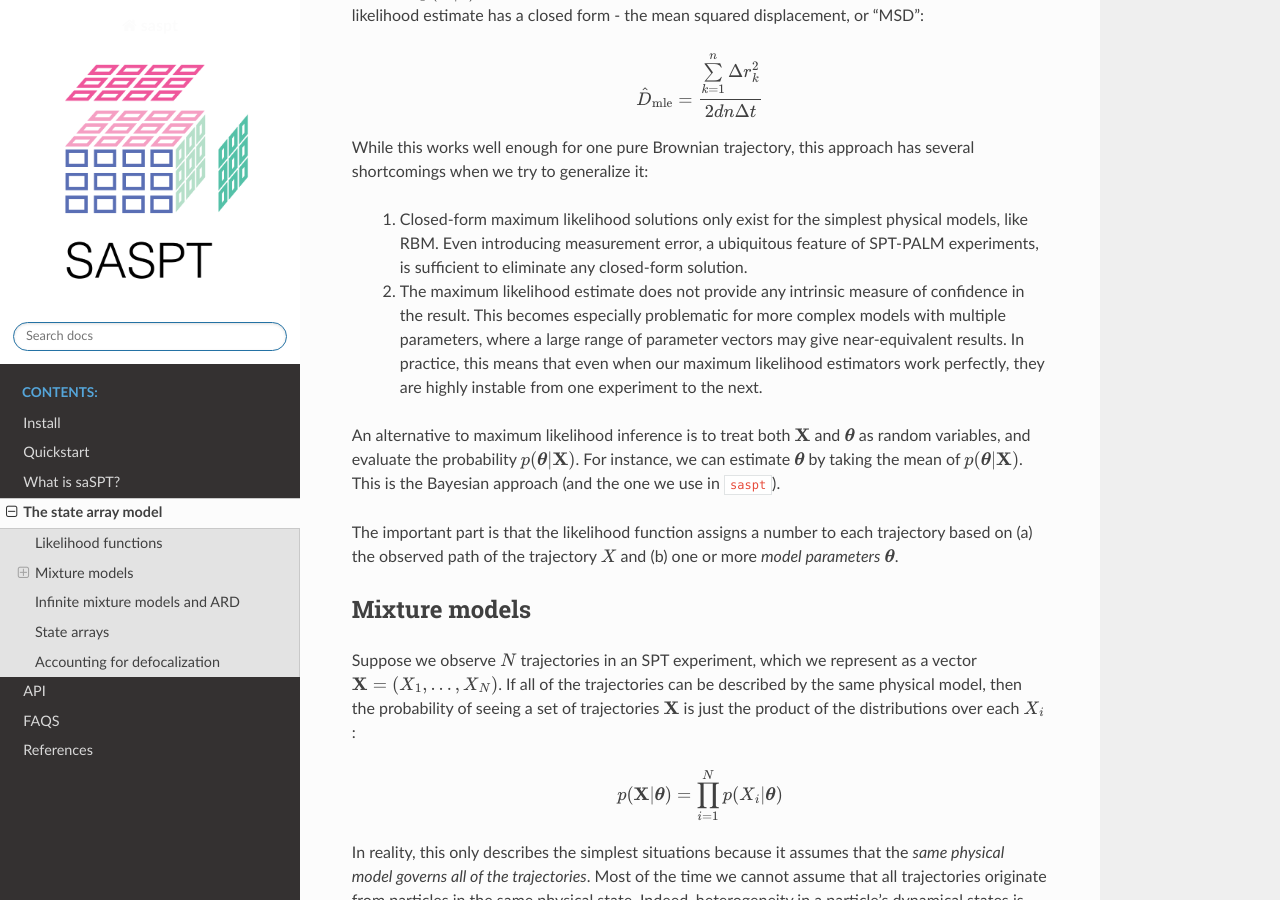
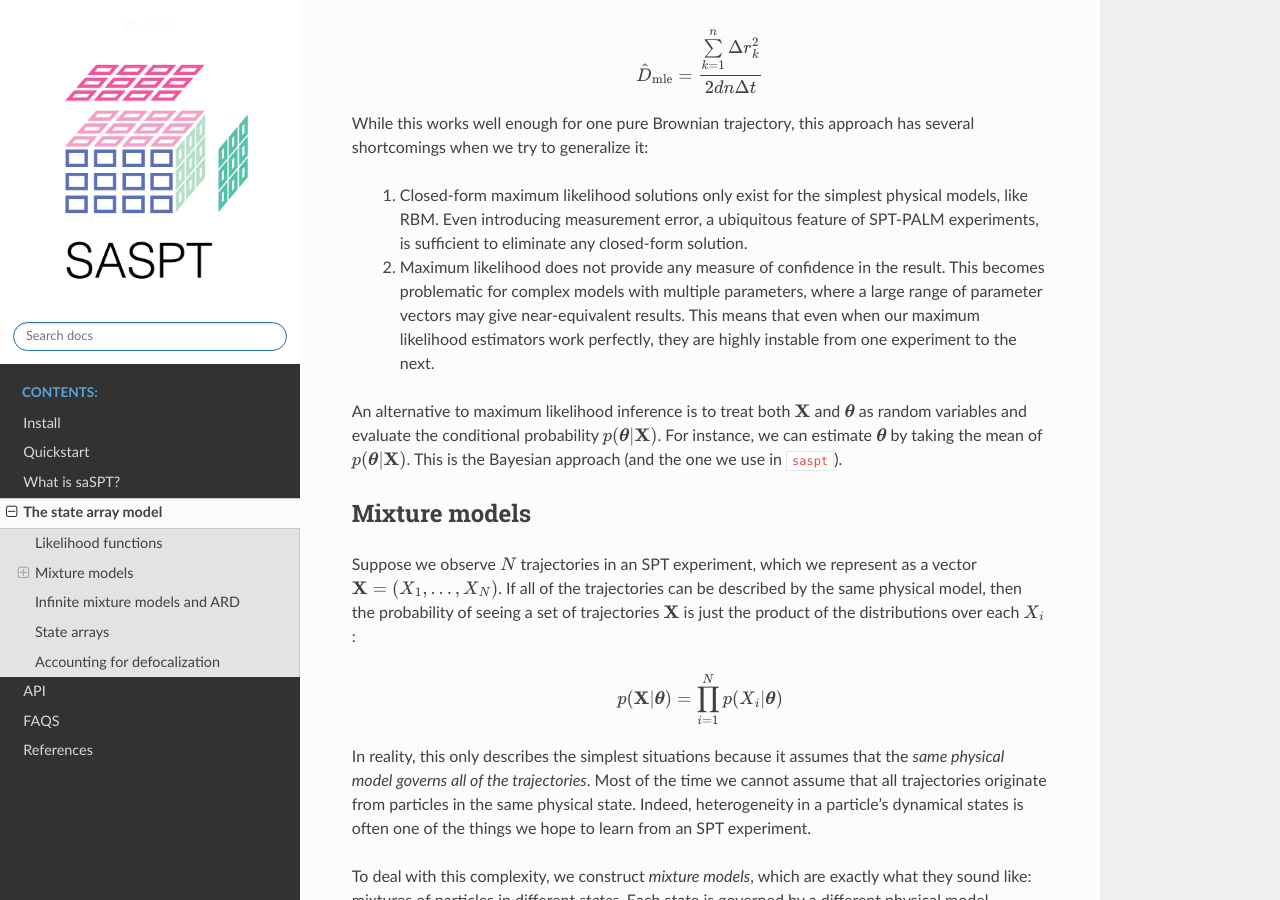
Before and after one commit to alecheckert/saspt, a Sphinx documentation site: the page built from doc/model.rst, in a window 1280 px wide and 900 px high, scrolled down 1124 px. Built offline with Sphinx 7.4.7 and the Read the Docs theme 2.0.0, drawn with Linux system fonts in a browser that asks for light colours; some of the changed text lies outside the part shown.

Commit message:
ditch pytest for nose2 and update model README

```diff
--- a/doc/model.rst
+++ b/doc/model.rst
@@ -9,8 +9,7 @@
 on a fixed grid of parameters. They rely on a variational Bayesian inference routine that prunes away
 superfluous states, selecting minimal models to describe observed SPT datasets.
 What makes them work is similar to what makes nonparametric Bayesian
-methods work (namely, automatic relevance determination). But their structure leads to more
-a much more efficient and scalable inference routine.
+methods work (namely, automatic relevance determination). But their structure leads to a much more efficient and scalable inference routine.
 
 .. figure:: _static/graphical_models.png
 
@@ -61,19 +60,15 @@
 approach has several shortcomings when we try to generalize it:
 
 	1. Closed-form maximum likelihood solutions only exist for the simplest physical models, like RBM. Even introducing measurement error, a ubiquitous feature of SPT-PALM experiments, is sufficient to eliminate any closed-form solution.
-	2. The maximum likelihood estimate does not provide any intrinsic measure of confidence in the result. This becomes especially problematic for more complex models with multiple parameters, where a large range of parameter vectors may give near-equivalent results. In practice, this means that even when our maximum likelihood estimators work perfectly, they are highly instable from one experiment to the next.
+	2. Maximum likelihood does not provide any measure of confidence in the result. This becomes problematic for complex models with multiple parameters, where a large range of parameter vectors may give near-equivalent results. This means that even when our maximum likelihood estimators work perfectly, they are highly instable from one experiment to the next.
 
 An alternative to maximum likelihood inference is to treat both
 :math:`\mathbf{X}` and :math:`\boldsymbol{\theta}` as random
-variables, and evaluate the probability
+variables and evaluate the conditional probability
 :math:`p(\boldsymbol{\theta} | \mathbf{X})`. For instance, we can estimate
 :math:`\boldsymbol{\theta}` by taking the mean of
 :math:`p(\boldsymbol{\theta} | \mathbf{X})`. This is the Bayesian
 approach (and the one we use in ``saspt``).
-
-The important part is that the likelihood function assigns a number
-to each trajectory based on (a) the observed path of the trajectory
-:math:`X` and (b) one or more *model parameters* :math:`\boldsymbol{\theta}`.
 
 Mixture models
 ==============
--- a/example_env.yaml
+++ b/example_env.yaml
@@ -10,6 +10,6 @@
   - matplotlib
   - pandas
   - tqdm
-  - pytest
+  - nose2
   - dask
   - seaborn
```
